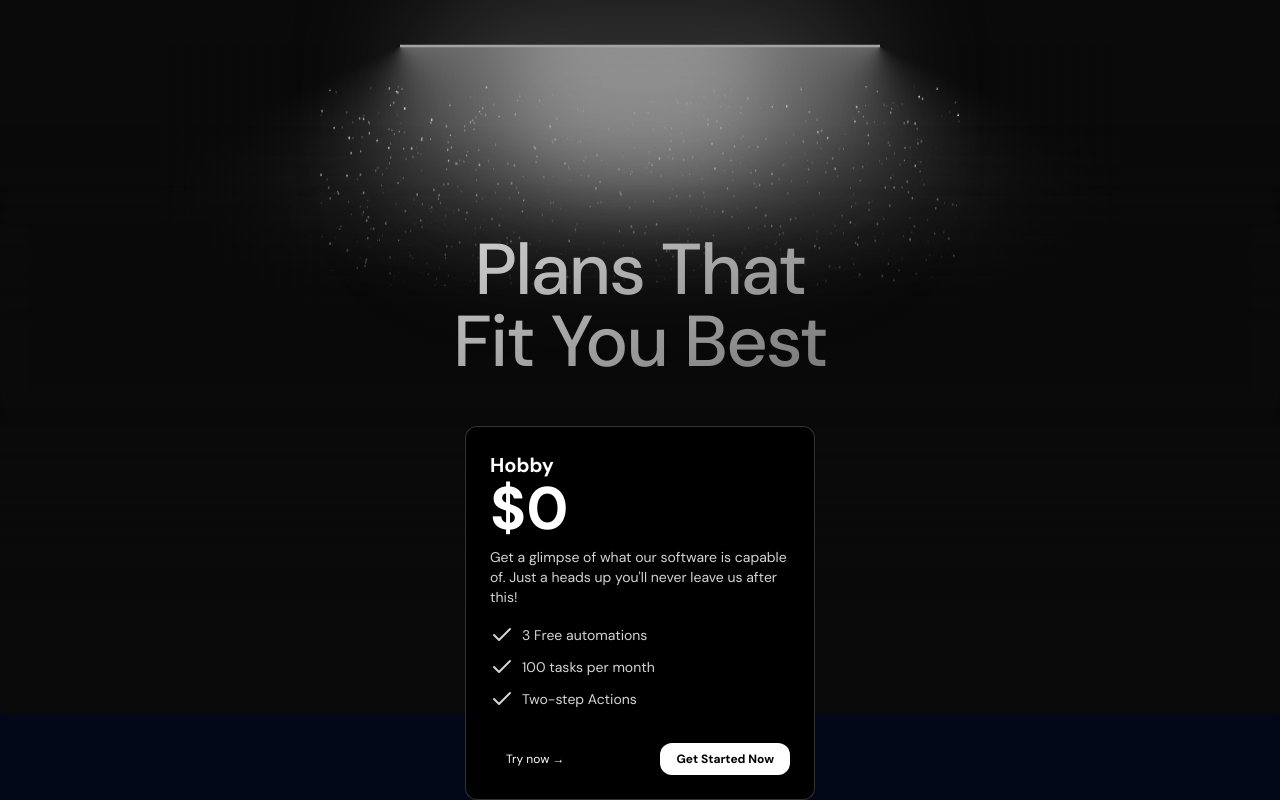
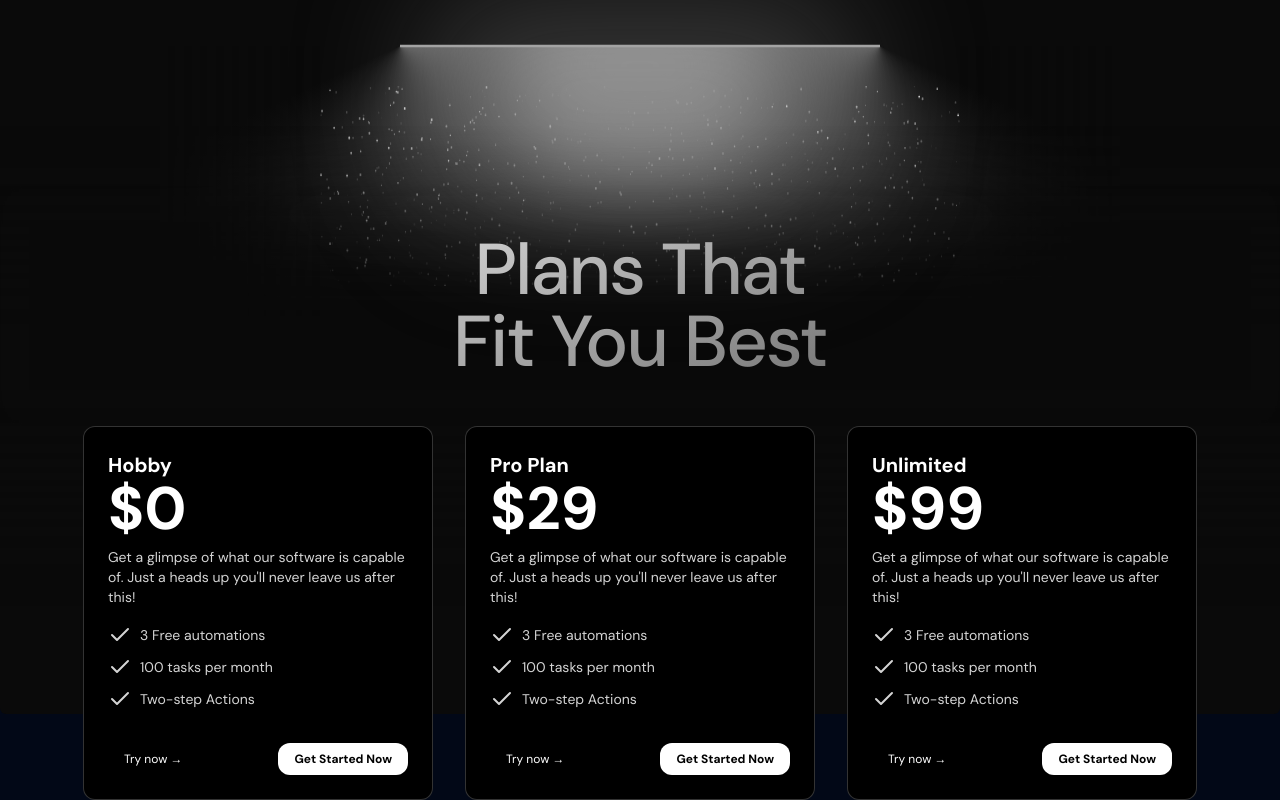
Before and after one commit to chanwoo00106/fuzzie-production, a Next.js app: page / in a window 1280 px wide. Shown: the part 3160-3960 px from the top of the page. Built offline with nearby package versions, Linux system fonts and the light colour scheme.

Commit message:
feat: finish pricing section

```diff
--- /dev/null
+++ b/src/app/(main)/layout.tsx
@@ -0,0 +1,15 @@
+import { ReactNode } from "react";
+
+interface Props {
+  children: ReactNode;
+}
+
+const Layout = ({ children }: Props) => {
+  return (
+    <div className="flex overflow-hidden h-screen">
+      <div className="w-full">{children}</div>
+    </div>
+  );
+};
+
+export default Layout;
--- a/src/app/page.tsx
+++ b/src/app/page.tsx
@@ -98,6 +98,104 @@
               </div>
             </CardBody>
           </CardContainer>
+
+          <CardContainer className="inter-var">
+            <CardBody className="bg-gray-50 relative group/card  dark:hover:shadow-2xl dark:hover:shadow-neutral-500/[0.1] dark:bg-black dark:border-white/[0.2] border-black/[0.1] w-full md:!w-[350px] h-auto rounded-xl p-6 border">
+              <CardItem
+                translateZ="50"
+                className="text-xl font-bold text-neutral-600 dark:text-white "
+              >
+                Pro Plan
+                <h2 className="text-6xl">$29</h2>
+              </CardItem>
+
+              <CardItem
+                translateZ="60"
+                className="text-neutral-500 text-sm max-w-sm mt-2 dark:text-neutral-300"
+              >
+                Get a glimpse of what our software is capable of. Just a heads
+                up {"you'll"} never leave us after this!
+                <ul className="my-4 flex flex-col gap-2">
+                  <li className="flex items-center gap-2">
+                    <CheckIcon />3 Free automations
+                  </li>
+                  <li className="flex items-center gap-2">
+                    <CheckIcon />
+                    100 tasks per month
+                  </li>
+                  <li className="flex items-center gap-2">
+                    <CheckIcon />
+                    Two-step Actions
+                  </li>
+                </ul>
+              </CardItem>
+              <div className="flex justify-between items-center mt-8">
+                <CardItem
+                  translateZ={20}
+                  as="button"
+                  className="px-4 py-2 rounded-xl text-xs font-normal dark:text-white"
+                >
+                  Try now →
+                </CardItem>
+                <CardItem
+                  translateZ={20}
+                  as="button"
+                  className="px-4 py-2 rounded-xl bg-black dark:bg-white dark:text-black text-white text-xs font-bold"
+                >
+                  Get Started Now
+                </CardItem>
+              </div>
+            </CardBody>
+          </CardContainer>
+
+          <CardContainer className="inter-var">
+            <CardBody className="bg-gray-50 relative group/card  dark:hover:shadow-2xl dark:hover:shadow-neutral-500/[0.1] dark:bg-black dark:border-white/[0.2] border-black/[0.1] w-full md:!w-[350px] h-auto rounded-xl p-6 border">
+              <CardItem
+                translateZ="50"
+                className="text-xl font-bold text-neutral-600 dark:text-white "
+              >
+                Unlimited
+                <h2 className="text-6xl">$99</h2>
+              </CardItem>
+
+              <CardItem
+                translateZ="60"
+                className="text-neutral-500 text-sm max-w-sm mt-2 dark:text-neutral-300"
+              >
+                Get a glimpse of what our software is capable of. Just a heads
+                up {"you'll"} never leave us after this!
+                <ul className="my-4 flex flex-col gap-2">
+                  <li className="flex items-center gap-2">
+                    <CheckIcon />3 Free automations
+                  </li>
+                  <li className="flex items-center gap-2">
+                    <CheckIcon />
+                    100 tasks per month
+                  </li>
+                  <li className="flex items-center gap-2">
+                    <CheckIcon />
+                    Two-step Actions
+                  </li>
+                </ul>
+              </CardItem>
+              <div className="flex justify-between items-center mt-8">
+                <CardItem
+                  translateZ={20}
+                  as="button"
+                  className="px-4 py-2 rounded-xl text-xs font-normal dark:text-white"
+                >
+                  Try now →
+                </CardItem>
+                <CardItem
+                  translateZ={20}
+                  as="button"
+                  className="px-4 py-2 rounded-xl bg-black dark:bg-white dark:text-black text-white text-xs font-bold"
+                >
+                  Get Started Now
+                </CardItem>
+              </div>
+            </CardBody>
+          </CardContainer>
         </div>
       </section>
     </main>
```
